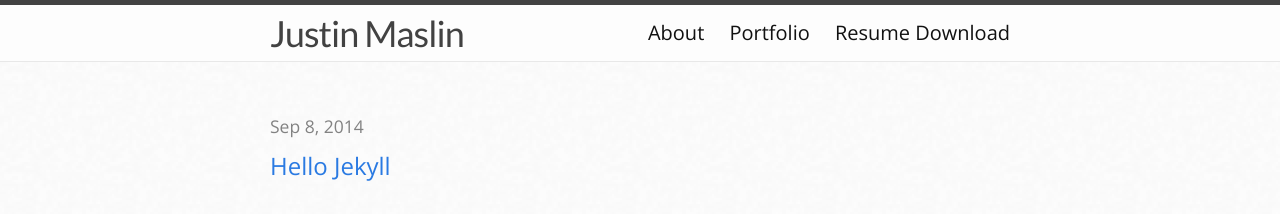
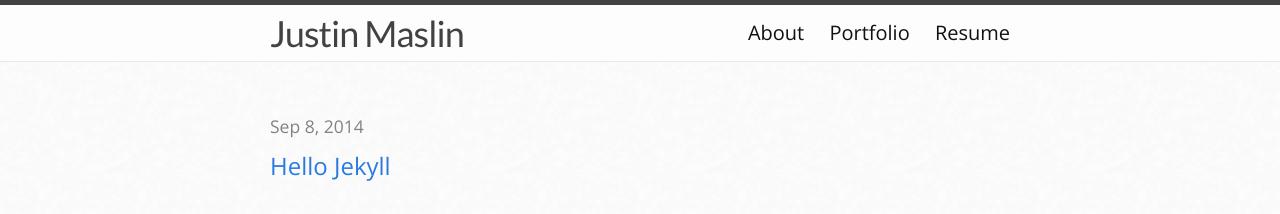
Before and after one commit to jmaslin/jmaslin.github.io, a Jekyll site: the page built from index.html, in a window 1280 px wide. Shown: the top 214 px of the page. Built offline with Jekyll 4.4.1, drawn with Linux system fonts in a browser that asks for light colours; nearby versions of some CDN libraries.

Commit message:
Fix Link Name

```diff
--- a/_includes/header.html
+++ b/_includes/header.html
@@ -19,7 +19,7 @@
           <a class="page-link" href="{{ page.url | prepend: site.baseurl }}">{{ page.title }}</a>
           {% endif %}
         {% endfor %}
-          <a class="page-link" href="/JustinMaslinResume.pdf">Resume Download</a>
+          <a class="page-link" href="/JustinMaslinResume.pdf">Resume</a>
       </div>
     </nav>
 
```
